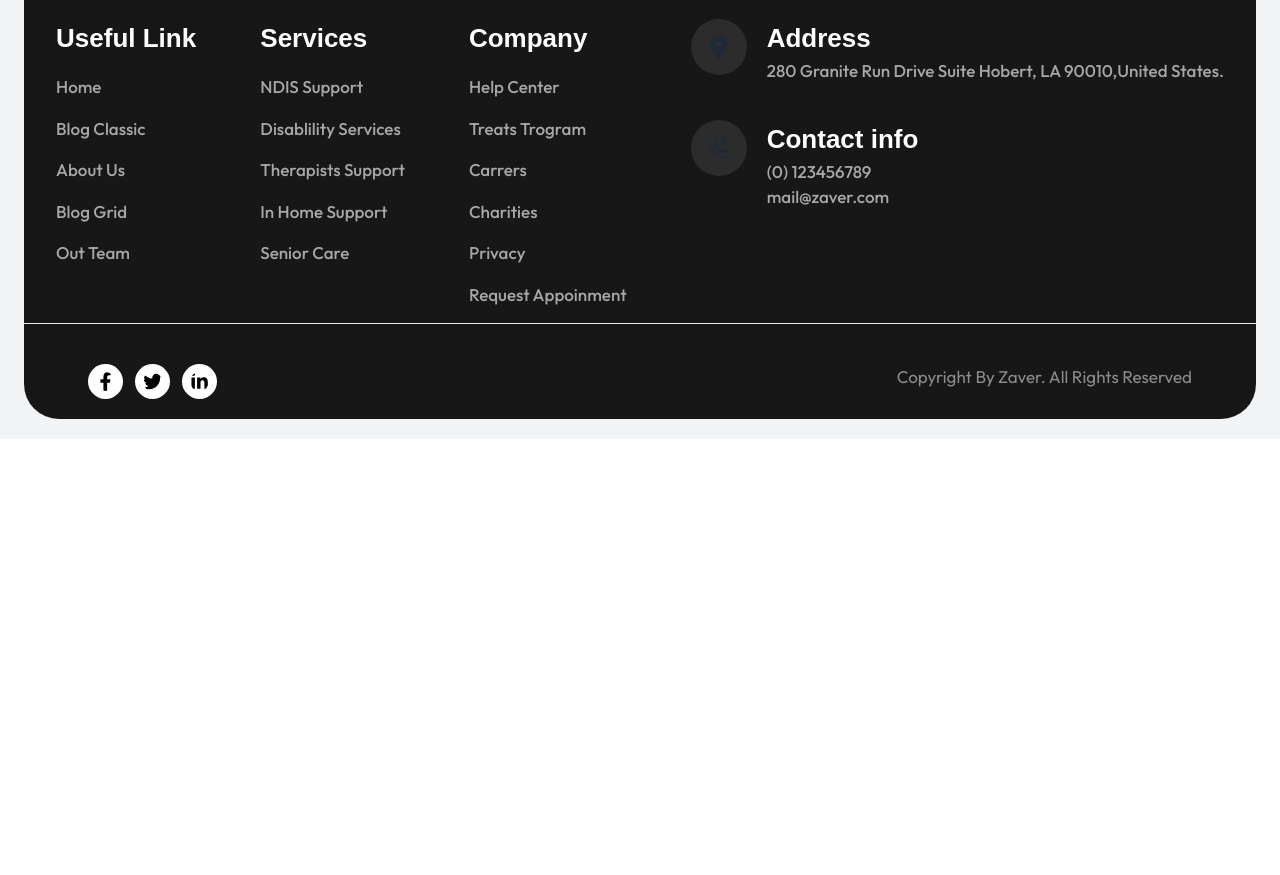
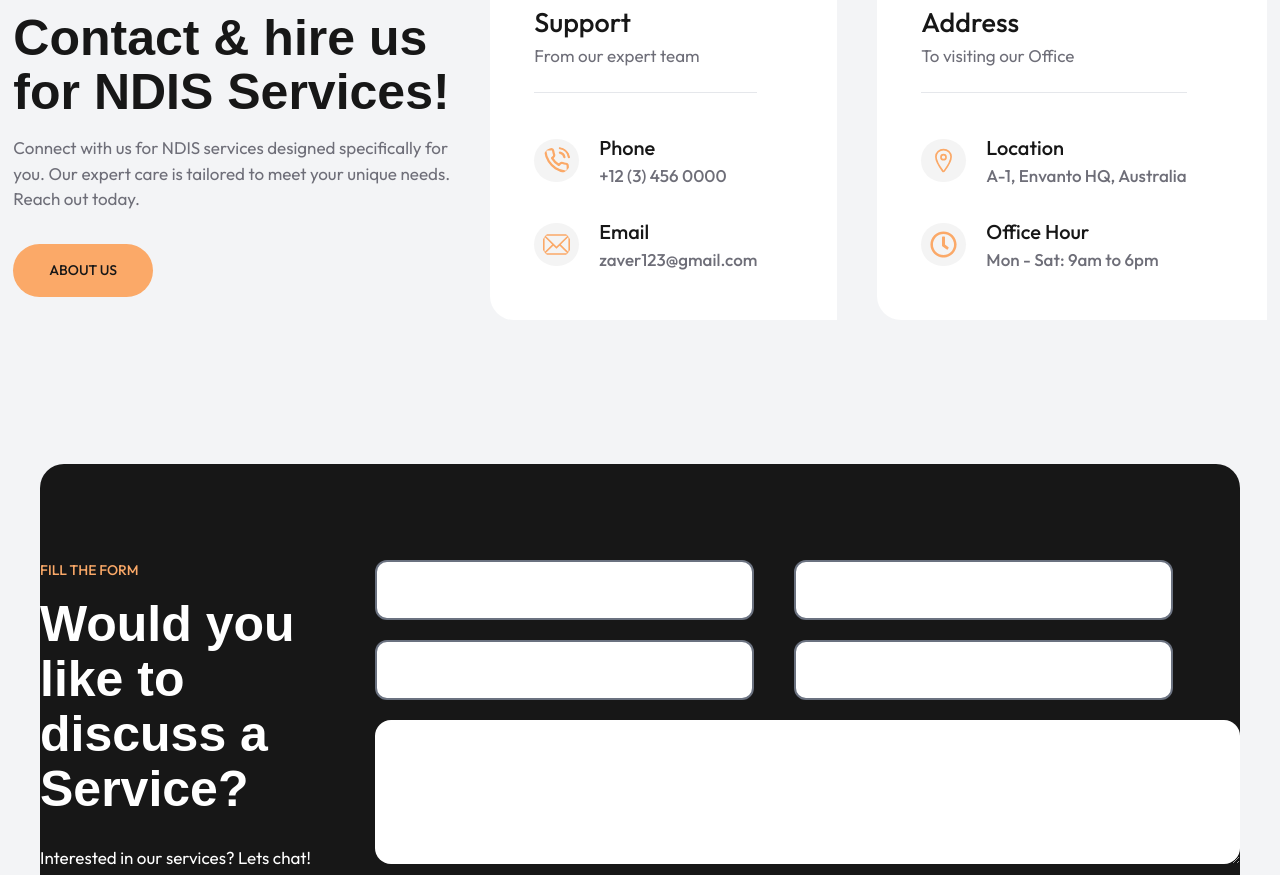
Before and after one commit to Khalid09dev/B9-Assignment_09, a React (Vite) app: page /contactus in a window 1280 px wide. Shown: the part 760-1635 px from the top of the page. Before the commit the page ends 1199 px from the top, so only its background shows below. Built offline with nearby package versions, Linux system fonts and the light colour scheme; no server answers; a web font is replaced by a local one.

Commit message:
added contact us section

```diff
--- a/package.json
+++ b/package.json
@@ -11,6 +11,7 @@
   },
   "dependencies": {
     "firebase": "^10.10.0",
+    "leaflet": "^1.9.4",
     "localforage": "^1.10.0",
     "match-sorter": "^6.3.4",
     "prop-types": "^15.8.1",
@@ -19,6 +20,7 @@
     "react-helmet": "^6.1.0",
     "react-hook-form": "^7.51.3",
     "react-icons": "^5.0.1",
+    "react-leaflet": "^4.2.1",
     "react-router-dom": "^6.22.3",
     "react-toastify": "^10.0.5",
     "sort-by": "^1.2.0",
--- /dev/null
+++ b/src/components/ContactUs/ContactUs.jsx
@@ -0,0 +1,108 @@
+import { FiPhoneCall } from "react-icons/fi";
+import { TfiEmail } from "react-icons/tfi";
+import { IoLocationOutline } from "react-icons/io5";
+import { FaRegClock } from "react-icons/fa";
+// import DraggableMarker from "../DraggableMarker/DraggableMarker";
+
+
+const ContactUs = () => {
+    return (
+        <div>
+            <div className="mx-20 flex justify-center relative">
+                <img  className="w-[1300px] border h-[470px] rounded-[70px]" src="https://i.postimg.cc/CKdkjR1Q/resize-1712918627986206288banner.jpg" alt="#" />
+                <div className="absolute top-40">
+                    <h2 className="text-[#171717] text-[50px] font-semibold  anek">Contact Us</h2>
+                    <p className="py-3 mx-2 rounded-xl font-semibold text-center bg-[#FFFFFF] text-[14px] outfit"><span className="mr-3 text-[#171717]">HOME</span> <span className="text-[14px] font-semibold text-[#171717]">-</span> <span className="text-[#FBA968] ml-5">CONTACT US</span></p>
+                </div>
+            </div>
+
+
+            <div className="flex justify-center mt-36 gap-10">
+                <div>
+                    <p className="text-[#FBA968] outfit text-[14px] font-medium pb-4">CONTACT WITH US</p>
+                    <h2 className="text-[50px] text-[#171717] font-semibold anek leading-[54px]">Contact <span>&#38;</span> hire us <br /> for NDIS Services!</h2>
+                    <p className="text-[#6E6E78] text-[17px] outfit pt-4 pb-8">Connect with us for NDIS services designed specifically for <br /> you. Our expert care is tailored to meet your unique needs. <br /> Reach out today.</p>
+                    <button className="text-[#171717] bg-[#FBA968] text-[14px] outfit py-4 px-9 font-medium rounded-full">ABOUT US</button>
+                </div>
+                <div className="bg-[#FFFFFF] rounded-t-3xl rounded-l-3xl pl-11 pr-20 pb-12 pt-7 ">
+                    <div className="pb-6">
+                        <h4 className="text-[27px] text-[#171717] outfit font-medium">Support</h4>
+                        <p className="text-[#6E6E78] text-[17px] outfit ">From our expert team</p>
+                    </div>
+                    <hr />
+                    <div className="pt-10">
+                        <div className="flex items-center gap-5 mb-7">
+                            <FiPhoneCall className="w-[45px] h-[43px] p-2 bg-[#F4F4F4] rounded-full text-[#FBA968]"/>
+                            <span>
+                                <p className="text-[20px] text-[#171717] outfit font-medium">Phone</p>
+                                <p className="text-[#6E6E78] text-[17px] font-medium outfit">+12 (3) 456 0000</p>
+                            </span>
+                        </div>
+                        <div className="flex items-center gap-5">
+                            <TfiEmail className="w-[45px] h-[43px] p-2 rounded-full bg-[#F4F4F4] text-[#FBA968]"/>
+                            <span>
+                                <p className="text-[20px] text-[#171717] outfit font-medium">Email</p>
+                                <p className="text-[#6E6E78] text-[17px] font-medium outfit">zaver123@gmail.com</p>
+                            </span>
+                        </div>
+                    </div>
+                </div>
+                <div className="bg-[#FFFFFF] rounded-t-3xl rounded-l-3xl pl-11 pr-20 pb-12 pt-7 ">
+                    <div className="pb-6">
+                        <h4 className="text-[27px] text-[#171717] outfit font-medium">Address</h4>
+                        <p className="text-[#6E6E78] text-[17px] outfit ">To visiting our Office</p>
+                    </div>
+                    <hr />
+                    <div className="pt-10">
+                        <div className="flex items-center gap-5 mb-7">
+                            <IoLocationOutline className="w-[45px] h-[43px] p-2 bg-[#F4F4F4] rounded-full text-[#FBA968]"/>
+                            <span>
+                                <p className="text-[20px] text-[#171717] outfit font-medium">Location</p>
+                                <p className="text-[#6E6E78] text-[17px] font-medium outfit">A-1, Envanto HQ, Australia</p>
+                            </span>
+                        </div>
+                        <div className="flex items-center gap-5">
+                            <FaRegClock className="w-[45px] h-[43px] p-2 rounded-full bg-[#F4F4F4] text-[#FBA968]"/>
+                            <span>
+                                <p className="text-[20px] text-[#171717] outfit font-medium">Office Hour</p>
+                                <p className="text-[#6E6E78] text-[17px] font-medium outfit">Mon - Sat: 9am to 6pm</p>
+                            </span>
+                        </div>
+                    </div>
+                </div>
+            </div>
+
+
+            <div className="bg-[#171717] rounded-3xl mx-10 mt-36">
+                <div className="flex justify-center gap-10 pt-24">
+                    <div>
+                        <p className="text-[#FBA968] text-[14px] outfit font-medium pb-4">FILL THE FORM</p>
+                        <h2 className="text-[50px] anek text-[#FFFFFF] font-semibold leading-[55px]">Would you like to <br /> discuss a Service?</h2>
+                        <p className="text-[#FFFFFF] text-[17px] outfit pt-7">Interested in our services? Lets chat! Whether you have questions, <br /> need advice, or want to explore options, our team is here to <br /> support you. Schedule a discussion today.</p>
+                    </div>
+                    <div>
+                        <div className="flex gap-10 mb-5">
+                            <input className="py-4 rounded-xl pl-4 pr-32 placeholder:text-[#FFFFFF] border-gray-500 border-[2px] placeholder:font-medium placeholder:outfit]" placeholder="Full Name" type="text" />
+                            <input className="py-4 rounded-xl pl-4 pr-32 placeholder:text-[#FFFFFF] border-gray-500 border-[2px] placeholder:font-medium placeholder:outfit" placeholder="Email" type="email" />
+                        </div>
+                        <div className="flex gap-10 mb-5">
+                            <input className="py-4 rounded-xl pl-4 pr-32 placeholder:text-[#FFFFFF] border-gray-500 border-[2px] placeholder:font-medium placeholder:outfit" placeholder="Phone Number" type="number" />
+                            <input className="py-4 rounded-xl pl-4 pr-32 placeholder:text-[#FFFFFF] border-gray-500 border-[2px] placeholder:font-medium placeholder:outfit" placeholder="Website" type="text" />
+                        </div>
+                        <textarea name="" placeholder="Subject" className="placeholder:pl-4 placeholder:pt-2 placeholder:outfit placeholder:text-[#FFFFFF] placeholder:text-[16px] placeholder:font-medium rounded-2xl mb-5" id="" cols="92" rows="6"></textarea> <br />
+                        <button className="bg-[#FBA968] text-[#171717] py-4 px-8 outfit text-[16px] font-medium rounded-full">SEND MESSAGE</button>
+                    </div>
+                </div>
+
+                <div className="flex justify-center items-center bg-no-repeat">
+                    <img src="https://i.postimg.cc/g0R6C4sv/contact-us-img.webp" alt="#" />
+                    <div>
+                        {/* <DraggableMarker></DraggableMarker> */}
+                    </div>
+                </div>
+            </div>
+        </div>
+    );
+};
+
+export default ContactUs;
--- /dev/null
+++ b/src/components/DraggableMarker/DraggableMarker.jsx
@@ -0,0 +1,9 @@
+import { Map } from "leaflet";
+
+const DraggableMarker = () => {
+    return (
+        <Map>s</Map>
+    );
+};
+
+export default DraggableMarker;
--- a/src/components/EditProfile/EditProfile.jsx
+++ b/src/components/EditProfile/EditProfile.jsx
@@ -1,11 +1,10 @@
-import { updateProfile } from "firebase/auth";
+import { updateEmail, updateProfile } from "firebase/auth";
 import { useForm } from "react-hook-form";
 import auth from "../../firebase/firebase.init";
 import { useContext } from "react";
 import { AuthContext } from "../../providers/AuthProvider";
 import { toast } from "react-toastify";
 import 'react-toastify/dist/ReactToastify.css';
-
 
 const EditProfile = () => {
     const {register, handleSubmit} = useForm();
@@ -25,32 +24,37 @@ const EditProfile = () => {
                     email: data.email,
                     photoURL: data.photoURL
                 })
-                // updateEmail(auth.currentUser, 'data@gmail.com')
-                // .then((result) => {
-                //     console.log(result.user)
-                // })
-                // .catch((error) => {
-                //     console.log(error.message);
-                // })
+
+
+                //email update
+                updateEmail(auth.currentUser, data.email)
+                .then((result) => {
+                    console.log(result.user)
+                })
+                .catch((error) => {
+                    console.log(error.message);
+                    toast.warning(error.message, {autoClose: 5000})
+                })
+
                 toast.success('reload page for watching updated data', {autoClose: 5000})
             })} className="card-body bg-[#FFFFFF] rounded-t-[14px] rounded-b-[14px] border-white">
                     <div className="form-control">
                     <label className="label">
                         <span className="label-text text-[20px] font-medium text-[#171717]">Name</span>
                     </label>
-                    <input {...register('displayName')} type="text" placeholder="Your Name"  className="input input-bordered bg-gray-100 placeholder:text-[16px] outfit" required />
+                    <input {...register('displayName')} type="text" placeholder="Your Name"  className="input input-bordered bg-gray-100 placeholder:text-[16px] outfit" />
                     </div>
                     <div className="form-control">
                     <label className="label">
                         <span className="label-text text-[20px] font-medium text-[#171717]">Email</span>
                     </label>
-                    <input {...register('email')} type="email" placeholder="Email"  className="input input-bordered bg-gray-100 placeholder:text-[16px] outfit" required />
+                    <input {...register('email')} type="email" placeholder="Email"  className="input input-bordered bg-gray-100 placeholder:text-[16px] outfit"  />
                     </div>
                     <div className="form-control relative">
                     <label className="label">
                         <span className="label-text text-[20px] text-[#171717] font-medium">PhotoURL</span>
                     </label>
-                    <input {...register('photoURL')} type="text" placeholder="PhotoURL" className="input input-bordered bg-gray-100 placeholder:text-[16px] outfit"  required />
+                    <input {...register('photoURL')} type="text" placeholder="PhotoURL" className="input input-bordered bg-gray-100 placeholder:text-[16px] outfit" />
                     </div>
                     <div className="form-control mt-4">
                     <button type="submit" className="btn btn-primary text-[20px] text-[#FFFFFF]">Update Profile</button>
--- a/src/components/Login/Login.jsx
+++ b/src/components/Login/Login.jsx
@@ -24,7 +24,7 @@ const Login = () => {
         console.log(email, password);
 
         //password validation
-        if(!/(?=.*[a-z])(?=.*[A-Z]).{6}$/.test(password)) {
+        if(!/(?=.*[a-z])(?=.*[A-Z]).{6,}$/.test(password)) {
             toast.error('Your password have one Uppercase and Lowercase letter and length have to be (min) six digit.', {autoClose: 5000});
             return;
         }
--- a/src/components/Navbar/Navbar.jsx
+++ b/src/components/Navbar/Navbar.jsx
@@ -32,7 +32,7 @@ const Navbar = () => {
                     <li className="hover:text-[#FBA968] duration-150"><a href="#">SERVICES</a></li>
                     <li className="hover:text-[#FBA968] duration-150"><a href="#">PROJECT</a></li>
                     <li className="hover:text-[#FBA968] duration-150"><a href="#">BLOG</a></li>
-                    <li className="hover:text-[#FBA968] duration-150"><a href="#">CONTACT US</a></li>
+                    <li className="hover:text-[#FBA968] duration-150"><NavLink to="/contactus">CONTACT US</NavLink></li>
                 </ul>
             </div>
             <div className="flex items-center gap-3">
@@ -69,7 +69,7 @@ const Navbar = () => {
                         </li>
                         <Link to="/editprofile"><li>
                         <a className="justify-between">
-                            Edit Profile:
+                            Edit Profile
                             <span className="badge flex"></span>
                         </a>
                         </li></Link>
--- a/src/components/SignUp/SignUp.jsx
+++ b/src/components/SignUp/SignUp.jsx
@@ -22,7 +22,7 @@ const SignUp = () => {
         console.log(name, email, password);
 
         //password validation
-        if(!/(?=.*[a-z])(?=.*[A-Z]).{6}$/.test(password)) {
+        if(!/(?=.*[a-z])(?=.*[A-Z]).{6,}$/.test(password)) {
             toast.error('Your password have one Uppercase and Lowercase letter and length have to be (min) six digit.', {autoClose: 5000});
             return;
         }
@@ -33,12 +33,10 @@ const SignUp = () => {
         .then((result) => {
             console.log(result.user);
             toast.success('Registration Successfull', {autoClose: 5000});
-            navigate('/login');
-            return
+            navigate('/register');
         })
         .catch((error) => {
             toast.warn(error.message, {autoClose: 5000});
-            return;
         })
     }
 
--- a/src/main.jsx
+++ b/src/main.jsx
@@ -14,6 +14,7 @@ import AuthProvider from './providers/AuthProvider.jsx'
 import EstateDetails from './components/EstateDetails/EstateDetails.jsx'
 import PrivateRoute from './routes/PrivateRoute.jsx';
 import EditProfile from './components/EditProfile/EditProfile.jsx'
+import ContactUs from './components/ContactUs/ContactUs.jsx';
 
 const router = createBrowserRouter([
   {
@@ -32,6 +33,10 @@ const router = createBrowserRouter([
       {
         path: '/register',
         element: <SignUp></SignUp>
+      },
+      {
+        path: 'contactus',
+        element: <ContactUs></ContactUs>
       },
       {
         path: '/editprofile',
```
Also changed, not shown: 1 other file (tests, documents, lock files or other folders).
